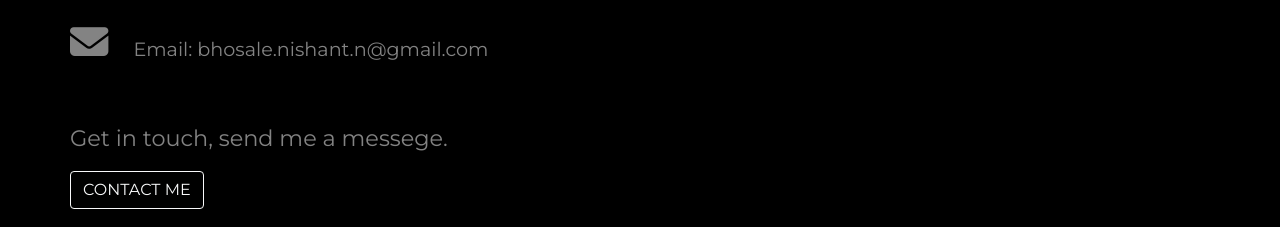
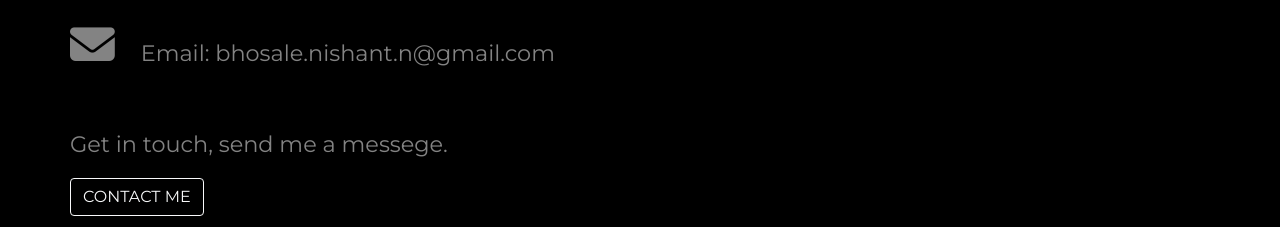
Before and after one commit to nishantbhosale/Portfolio, a plain HTML site: page work.html in a window 1280 px wide. Shown: the part 302-529 px from the top of the page. Drawn offline with nearby package versions, Linux system fonts and the light colour scheme.

Commit message:
Update work.html

```diff
--- a/work.html
+++ b/work.html
@@ -63,7 +63,7 @@
       <i class="fas fa-map-marker-alt fa-2x fonts"></i>
       Pune, India
     </p>
-    <p class="email">
+    <p>
       <i class="fas fa-envelope  fa-2x fonts"></i>
       Email: bhosale.nishant.n@gmail.com
     </p>
```
